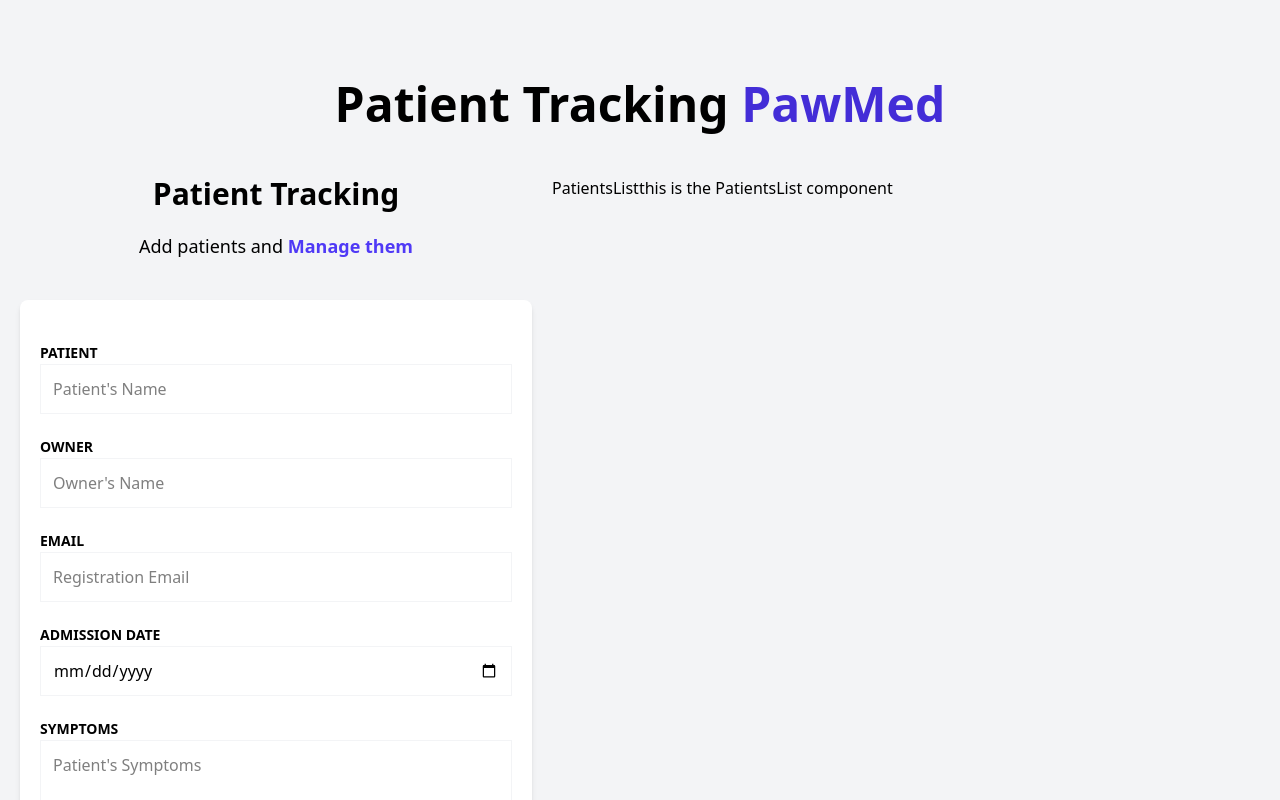
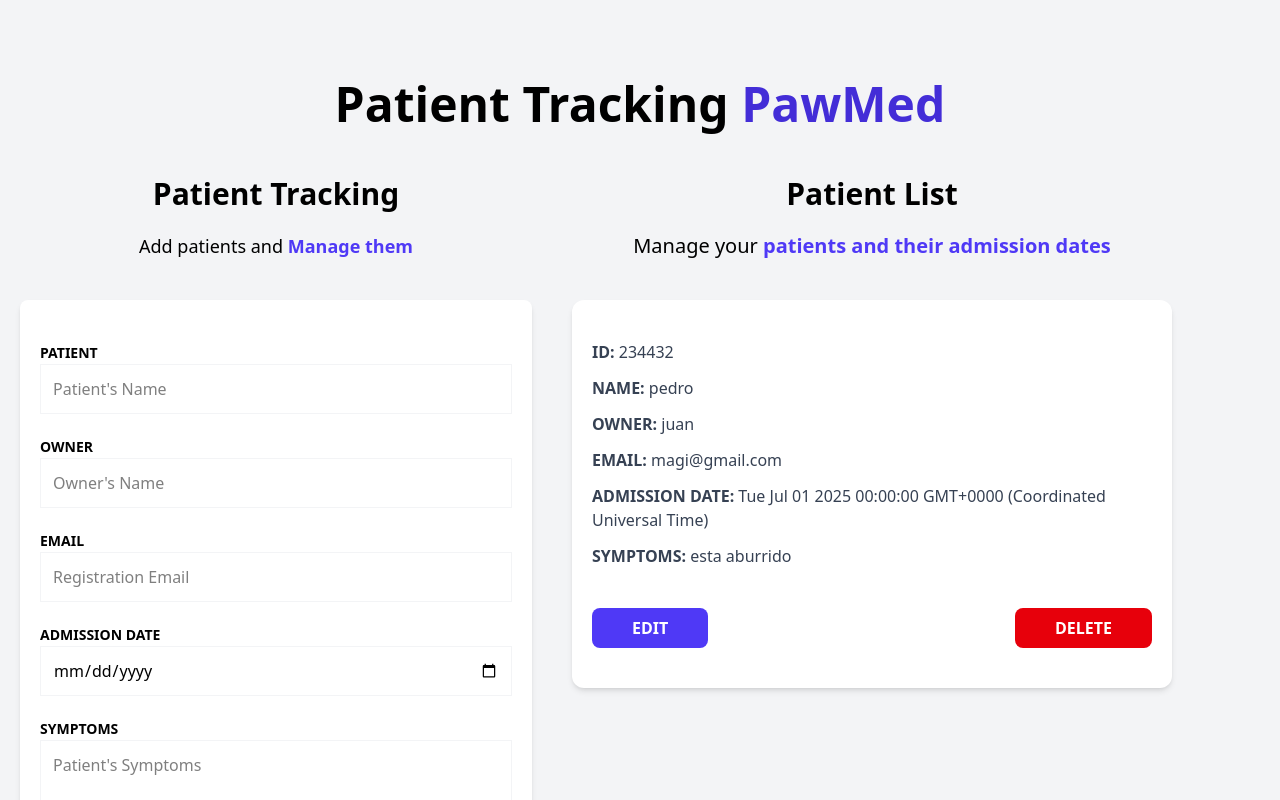
Before and after one commit to Magi2497/patient-manager, a React (Vite) app: page / in a window 1280 px wide. Shown: the top 800 px of the page. Built offline with nearby package versions, Linux system fonts and the light colour scheme.

Commit message:
added: list of patients and delete patient function

```diff
--- a/package.json
+++ b/package.json
@@ -14,12 +14,15 @@
     "react": "^19.1.0",
     "react-dom": "^19.1.0",
     "react-hook-form": "^7.60.0",
-    "tailwindcss": "^4.1.11"
+    "tailwindcss": "^4.1.11",
+    "uuid": "^11.1.0",
+    "zustand": "^5.0.6"
   },
   "devDependencies": {
     "@eslint/js": "^9.29.0",
     "@types/react": "^19.1.8",
     "@types/react-dom": "^19.1.6",
+    "@types/uuid": "^10.0.0",
     "@vitejs/plugin-react-swc": "^3.10.2",
     "eslint": "^9.29.0",
     "eslint-plugin-react-hooks": "^5.2.0",
--- /dev/null
+++ b/src/components/PatientDetailItem.tsx
@@ -0,0 +1,16 @@
+type PatientDetailItemProps = {
+  label: string
+  data: string
+}
+
+export default function PatientDetailItem({
+  label,
+  data,
+}: PatientDetailItemProps) {
+  return (
+    <p className="font-bold mb-3 text-gray-700 uppercase">
+      {label}: {''}
+      <span className=" font-normal normal-case">{data}</span>
+    </p>
+  )
+}
--- /dev/null
+++ b/src/components/PatientDetails.tsx
@@ -0,0 +1,40 @@
+import { usePatientStore } from '../store'
+import type { Patient } from '../types'
+import PatientDetailItem from './PatientDetailItem'
+type PatientDetailsProps = {
+  patient: Patient
+}
+export default function PatientDetails({ patient }: PatientDetailsProps) {
+  const deletePatient = usePatientStore(state => state.deletePatient)
+  return (
+    <>
+      <div className=" mx-5 my-10 px-5 py-10 bg-white shadow-md rounded-xl">
+        <PatientDetailItem label="ID" data={patient.id} />
+        <PatientDetailItem label="Name" data={patient.name} />
+        <PatientDetailItem label="Owner" data={patient.owner} />
+        <PatientDetailItem label="Email" data={patient.email} />
+        <PatientDetailItem
+          label="Admission Date"
+          data={patient.date.toString()}
+        />
+        <PatientDetailItem label="Symptoms" data={patient.symptoms} />
+
+        <div className="flex justify-between mt-10">
+          <button
+            type="button"
+            className="py-2 px-10 bg-indigo-600 hover:bg-indigo-700 text-white font-bold uppercase rounded-lg"
+          >
+            Edit
+          </button>
+          <button
+            type="button"
+            className="py-2 px-10 bg-red-600 hover:bg-red-700 text-white font-bold uppercase rounded-lg"
+            onClick={() => deletePatient(patient.id)}
+          >
+            Delete
+          </button>
+        </div>
+      </div>
+    </>
+  )
+}
--- a/src/components/PatientsForm.tsx
+++ b/src/components/PatientsForm.tsx
@@ -1,17 +1,24 @@
 import { useForm } from 'react-hook-form'
+import { usePatientStore } from '../store'
 import ErrorMessage from './ErrorMessage'
 import type { DraftPatient } from '../types'
 export default function PatientForm() {
+  const { addPatient } = usePatientStore()
+
   const {
     register,
     handleSubmit,
     formState: { errors },
+    reset,
   } = useForm<DraftPatient>({
     mode: 'onChange',
   })
+
   const registerPatients = (data: DraftPatient) => {
-    console.log(data)
+    addPatient(data)
+    reset()
   }
+
   return (
     <div className="md:w-1/2 lg:w-2/5 mx-5">
       <h2 className="font-black text-3xl text-center">Patient Tracking</h2>
--- a/src/components/PatientsList.tsx
+++ b/src/components/PatientsList.tsx
@@ -1,8 +1,38 @@
+import { usePatientStore } from '../store'
+import PatientDetails from './PatientDetails'
+
 export default function PatientsList() {
+  const patients = usePatientStore(state => state.patients)
+
   return (
-    <>
-      <h1>PatientsList</h1>
-      <p>this is the PatientsList component </p>
-    </>
+    <div className="md:w-1/2 lg:h-3/5 md:h-screen overflow-y-scroll">
+      {patients.length ? (
+        <>
+          <h2 className="font-black text-3xl text-center">Patient List</h2>
+          <p className="text-xl mt-5 mb-10 text-center">
+            Manage your{' '}
+            <span className="text-indigo-600 font-bold">
+              patients and their admission dates
+            </span>
+          </p>
+
+          {patients.map(patient => (
+            <PatientDetails key={patient.id} patient={patient} />
+          ))}
+        </>
+      ) : (
+        <>
+          <h2 className="font-black text-3xl text-center">
+            There are no patients yet
+          </h2>
+          <p className="text-xl  mt-5 mb-10 text-center">
+            Start adding patients{' '}
+            <span className="text-indigo-600 font-bold">
+              and they will appear here.
+            </span>
+          </p>
+        </>
+      )}
+    </div>
   )
 }
--- /dev/null
+++ b/src/store.ts
@@ -0,0 +1,42 @@
+import { create } from 'zustand'
+import { v4 as idGenerator } from 'uuid'
+import type { DraftPatient, Patient } from './types'
+
+type PatientState = {
+  patients: Patient[]
+  addPatient: (data: DraftPatient) => void
+  deletePatient: (id: Patient['id']) => void
+}
+
+// function to mutate the type draftPatient to Patient generating a random id
+const createPatient = (patient: DraftPatient): Patient => {
+  return { ...patient, id: idGenerator() }
+}
+
+export const usePatientStore = create<PatientState>(set => ({
+  //  list of patients
+  patients: [
+    {
+      id: '234432',
+      name: 'pedro',
+      owner: 'juan',
+      email: 'magi@gmail.com',
+      date: new Date('2025-07-01'),
+      symptoms: 'esta aburrido',
+    },
+  ],
+
+  //  function to add patients in the array
+  addPatient: data => {
+    const newPatient = createPatient(data)
+    set(state => ({
+      patients: [...state.patients, newPatient],
+    }))
+  },
+
+  deletePatient: id => {
+    set(state => ({
+      patients: state.patients.filter(patient => patient.id !== id),
+    }))
+  },
+}))
```
Also changed, not shown: 1 other file (tests, documents, lock files or other folders).
